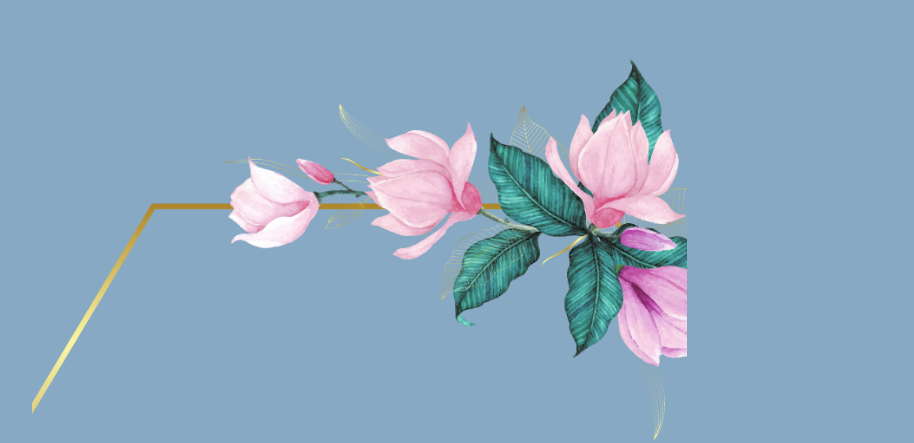
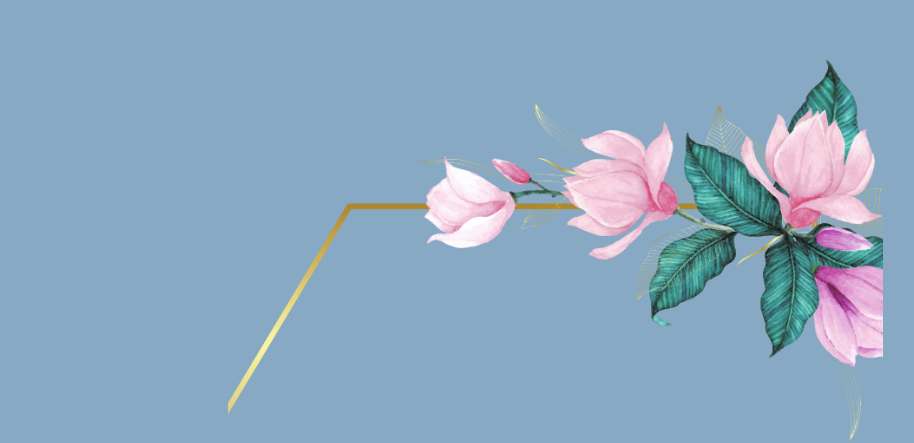
Before and after one commit to gespinozaceja/miboda, a website: page index.html in a window 1280 px wide. Shown: the part 1413-1856 px from the top of the page, without its empty margins (19-933 px from the left). Drawn offline with nearby package versions, Linux system fonts and the light colour scheme.

Commit message:
adding  marging to form div

```diff
--- a/style.css
+++ b/style.css
@@ -27,4 +27,6 @@
     width: auto;
     padding: 54%;
     margin: 5%;
+    margin-right: 20%;
+    margin-left: 20%;
 }
```
